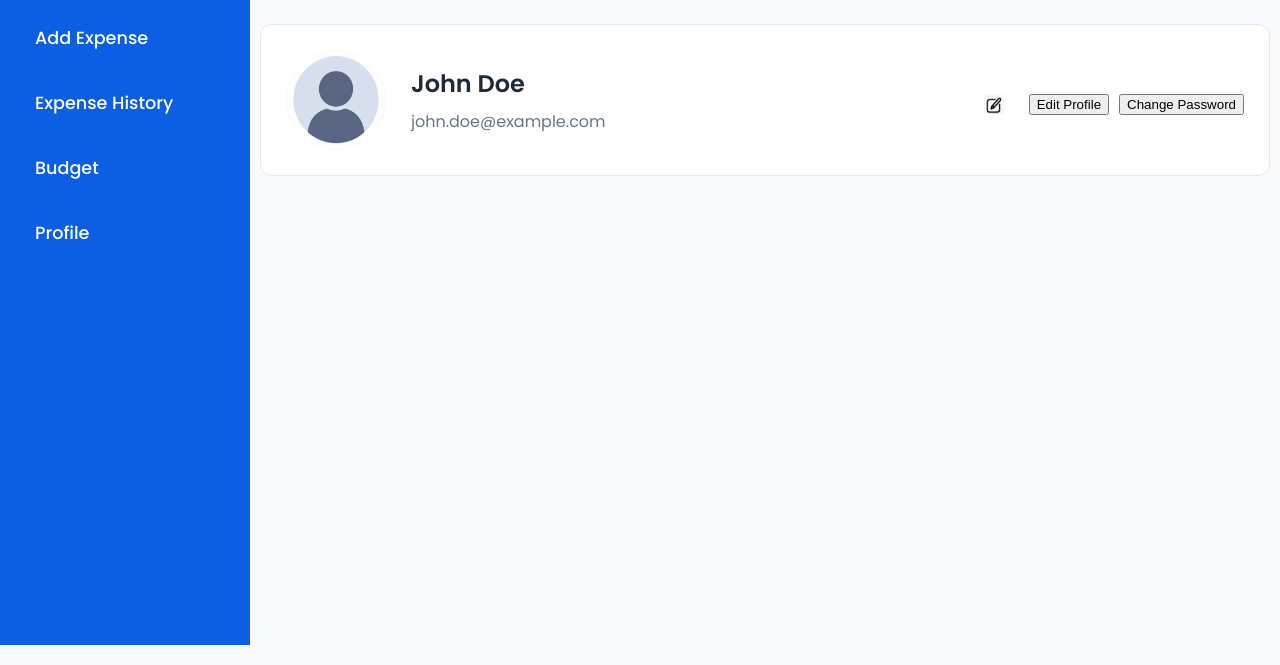
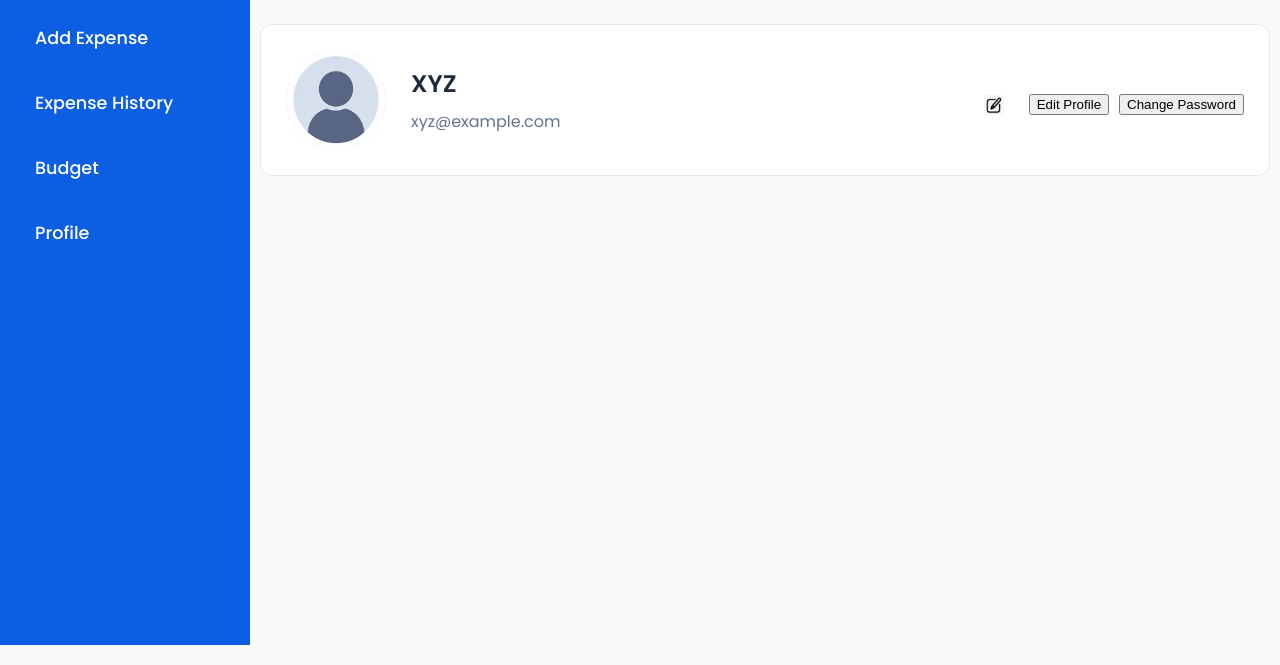
Before and after one commit to abhinashpadhy575-pixel/Finpilot, a plain HTML site: page pages/profile.html in a window 1280 px wide. Shown: the part 155-820 px from the top of the page. Drawn offline with Linux system fonts and the light colour scheme.

Commit message:
Minor Changes

```diff
--- a/pages/profile.html
+++ b/pages/profile.html
@@ -64,10 +64,10 @@
             <img src="../images/user.png" alt="Profile Picture" class="profile-picture">
 
             <div class="profile-info">
-                <h2 class="profile-name">John Doe</h2>
+                <h2 class="profile-name">XYZ</h2>
 
                 <p class="profile-email">
-                    john.doe@example.com
+                    xyz@example.com
                 </p>
             </div>
             <div class="profile-actions">
```
Also changed, not shown: css/expenses.css (+1 -36 lines), css/profile.css (line endings or trailing spaces).
